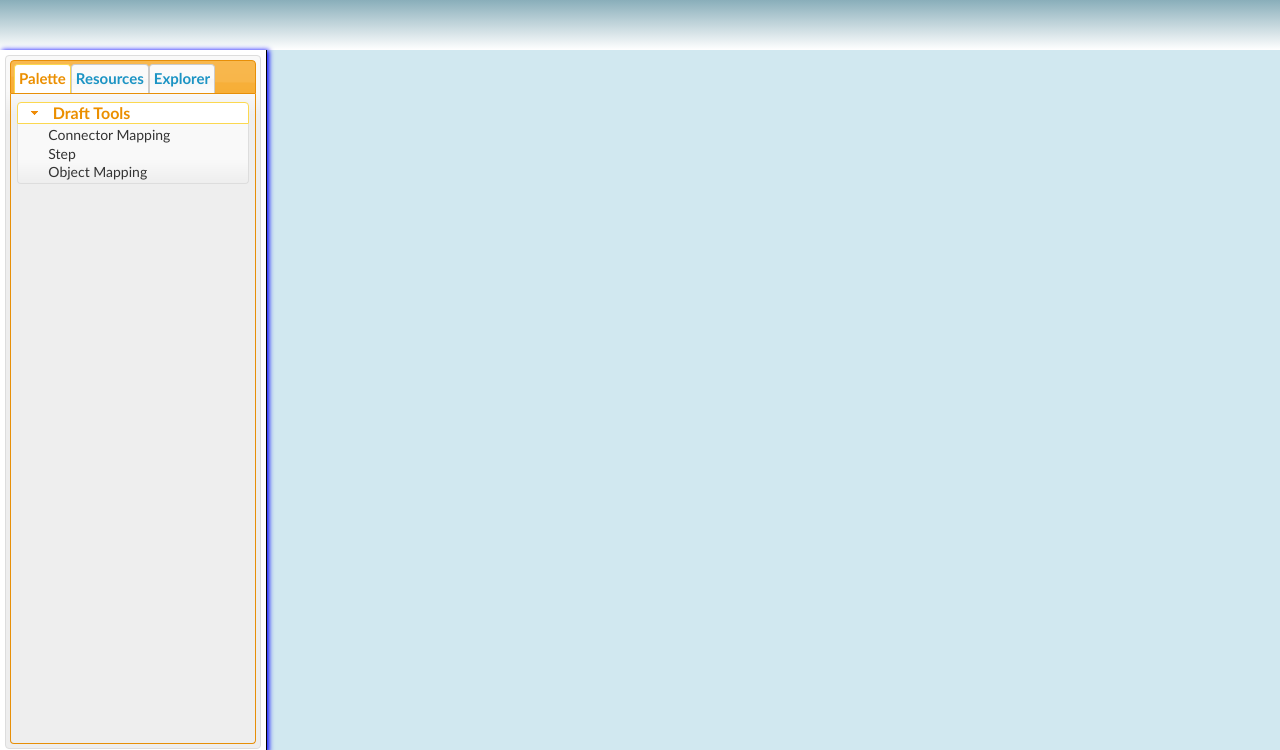
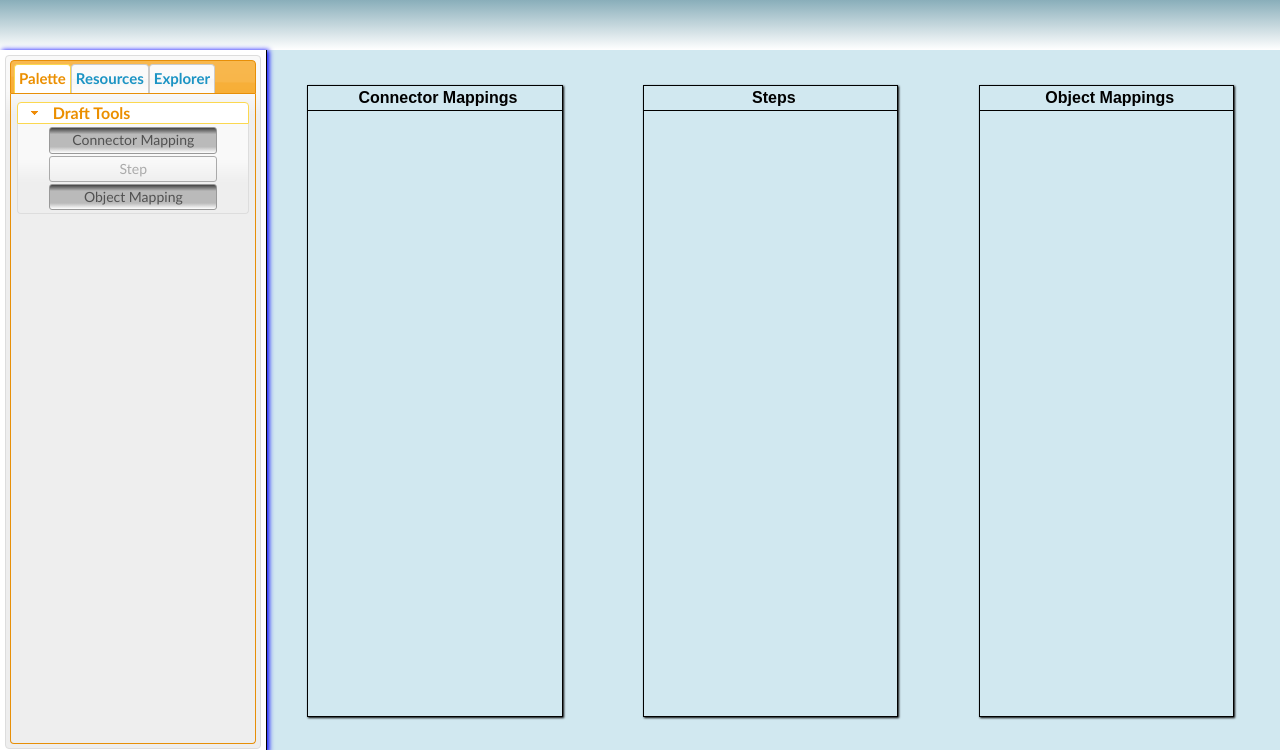
Before and after one commit to vaibhawraj/JCoMapper, a plain HTML site: page index.html in a window 1280 px wide. Shown: the part 50-800 px from the top of the page. Drawn offline with Linux system fonts and the light colour scheme.

Commit message:
Canvas Outline Desiged & Initial Drag-Drop feature added

```diff
--- a/css/canvas.css
+++ b/css/canvas.css
@@ -0,0 +1,51 @@
+
+.canvas {
+	float:left;
+	background:#D1E8F0;
+	height:100%;
+	content:" ";
+}
+
+.canvas_panels {
+	position:relative;
+	display:inline-block;
+	top:50%;
+	float:left;
+	margin-left:10px;
+	margin-right:10px;
+	height:90%;
+	min-width:200px;
+	width:25%;
+	border:solid 1px black;
+	box-shadow:1px 1px 2px 0px black;
+	content:" ";
+	overflow:hidden;
+	display: -webkit-flex;
+}
+
+h3.canvas_panel_heading {
+	position:absolute;
+	width:100%;
+	margin:0px;
+	font-size:16px;
+	padding:3px;
+	text-align:center;
+	border-bottom:1px solid black;
+}
+
+.canvas_panel_content {
+	margin-top:24px;
+	color:blue;
+	font-size:50px;
+	-webkit-flex: 1;
+	flex:1;
+	overflow-y:auto;
+	content:" ";
+}
+
+.canvas_dropzone {
+	box-shadow:0px 0px 5px 2px orange;
+}
+.canvas_dropaccept {
+	box-shadow:0px 0px 5px 2px green;
+}
--- /dev/null
+++ b/css/leftpanel.css
@@ -0,0 +1,28 @@
+/* Draft Tools */
+
+.draft_tool {
+	display:inline-block;
+	padding-top:3px;
+	padding-bottom:3px;
+	width:98%;
+	color:#515151;
+	text-align:center;
+	border-radius:3px;
+	cursor:pointer;
+	margin:1px;
+	border:solid 1px #999999;
+}
+.draft_tool_enable:hover {
+	border:solid 1px #000000;
+	color:#121212;
+}
+.draft_tool_enable {
+	border:solid 1px #999999;
+	color:#515151;
+	background:linear-gradient( #424242,#BABABA,#BABABA,#BABABA,#FFFFFF );
+}
+.draft_tool_disable {
+	border:solid 1px #AAAAAA;
+	color:#AAAAAA;
+	cursor:default;
+}
--- a/css/style.css
+++ b/css/style.css
@@ -41,19 +41,7 @@
 #tools {
 	overflow-y:scroll;
 }
-.ui-accordion {
-	user-select:none;
-}
-.ui-accordion .ui-accordion-header {
-	padding-top:0px;
-	padding-bottom:0px;
-	font-size:16px;
-}
-.ui-accordion .ui-accordion-content {
-	padding-top:2px;
-	padding-bottom:2px;
-	font-size:14px;
-}
+
 
 .sobject {
 	cursor:pointer;
@@ -63,32 +51,3 @@
 	border:1px solid black;
 	padding:5px;
 }
-
-.canvas {
-	float:left;
-	background:#D1E8F0;
-	height:100%;
-	content:" ";
-}
-.ui-tabs .ui-tabs-nav {
-	border-bottom-left-radius: 0px;
-	border-bottom-right-radius: 0px;
-}
-.ui-tabs .ui-tabs-nav li{
-	padding-top:1px;
-	padding-bottom:1px;
-	margin:0px;
-
-}
-.ui-tabs .ui-tabs-nav .ui-tabs-anchor {
-	padding:3px 4px 3px 4px;
-	font-size:15px;
-}
-.ui-tabs .ui-tabs-panel {
-	border:1px solid #e78f08;
-	border-top:none;
-	padding:6px;
-}
-.ui-tabs {
-
-}
--- a/index.html
+++ b/index.html
@@ -1,9 +1,11 @@
+<!DOCTYPE html>
 <html>
 	<head>
 		<link href="css/normalize.css" rel="stylesheet">
 		<link href="css/layout.css" rel="stylesheet">
 		<link href="lib/jquery-ui/jquery-ui.css" rel="stylesheet">
 		<link href="css/style.css" rel="stylesheet">
+		<link href="css/leftpanel.css" rel="stylesheet">
 		<link href="css/canvas.css" rel="stylesheet">
 		<link href="css/jquery-ui-extns.css" rel="stylesheet">
 		<script src="lib/jquery/jquery.js"></script>
@@ -27,9 +29,9 @@
 									<div>
 										<h6>Draft Tools</h6>
 										<div>
-											<span class="">Connector Mapping</span><br>
-											<span class="">Step</span><br>
-											<span class="">Object Mapping</span><br>
+											<span class="draft_tool draft_cm draft_tool_enable">Connector Mapping</span><br>
+											<span class="draft_tool draft_st draft_tool_disable">Step</span><br>
+											<span class="draft_tool draft_om draft_tool_enable">Object Mapping</span><br>
 										</div>
 									</div>
 								</div>
@@ -83,9 +85,18 @@
 
 					</div>
 					<div class="canvas">
-						<div id="connector_mappings" class="canvas_panels"></div>
-						<div id="steps" class="canvas_panels"></div>
-						<div id="object_mappings" class="canvas_panels"></div>
+						<div id="connector_mappings" class="canvas_panels">
+							<h3 class="canvas_panel_heading">Connector Mappings</h3>
+							<div class="canvas_panel_content"></div>
+						</div>
+						<div id="steps" class="canvas_panels">
+							<h3 class="canvas_panel_heading">Steps</h3>
+							<div class="canvas_panel_content"></div>
+						</div>
+						<div id="object_mappings" class="canvas_panels">
+							<h3 class="canvas_panel_heading">Object Mappings</h3>
+							<div class="canvas_panel_content"></div>
+						</div>
 					</div>
 					<div class="right_pane"></div>
 				</div>
@@ -97,24 +108,9 @@
 		$("#draft  > div").accordion({header:"h6",collapsible:true});
 		$("#create  > div").accordion({header:"h6",collapsible:true});
 		$("#tabs").tabs({heightStyle:"fill"});
-		$(".sobject").draggable({
-			cursor:"pointer",
-			appendTo:"body",
-			scope:"t",
-			helper:function(){
-				var elem = $("<div></div>");
-				elem.addClass("sobject-dragged");
-				elem.html($(this).html());
-				return elem;
-			}
-		});
 		$(window).resize(responsiveSize);
 		responsiveSize();
-		$(".canvas").droppable({
-			 accept:".sobject",
-			 scope:"t",
-			 drop:function(elem){$(this).html("added" + $(elem.toElement).html())}
-		});
+		dragdrop.init($);
 	});
 
 	function responsiveSize(){
@@ -122,6 +118,13 @@
 		$(".canvas").css("width",$(document).width() - $(".left_pane").outerWidth());
 		$(".main").css("height",$(document).height()-100);
 		$("#tabs").tabs("refresh");
+		var sidemargin = ($(".canvas").width() - ($(".canvas_panels").width()+4)*3)/6;
+		$(".canvas_panels").css({
+			"margin-top":-($(".canvas_panels").height()/2),
+			"margin-left":sidemargin,
+			"margin-right":sidemargin
+		});
 	}
 	</script>
+	<script src="js/dragdrop.js"></script>
 </html>
--- /dev/null
+++ b/js/dragdrop.js
@@ -0,0 +1,79 @@
+var dragdrop = {init:function($){
+		/* Draft Tools */
+		$(".draft_cm").draggable({
+			cursor:"pointer",
+			helper:this.dummy,
+			scope:"draft_cm"
+		});
+		$(".draft_st").draggable({
+			cursor:"pointer",
+			helper:this.dummy,
+			scope:"draft_st"
+		});
+		$(".draft_om").draggable({
+			cursor:"pointer",
+			helper:this.dummy,
+			scope:"draft_om"
+		});
+		$("#connector_mappings").droppable({
+			scope:"draft_cm",
+			activeClass: "canvas_dropzone",
+			hoverClass:"canvas_dropaccept",
+			drop:function(event,ui){
+				console.log(ui)
+				$(this).children("div").html(
+					$(this).children("div").html() +
+					ui.helper.html() + "<br>"
+					);
+			}
+		});
+		$("#steps").droppable({
+			scope:"draft_st",
+			activeClass: "canvas_dropzone",
+			hoverClass:"canvas_dropaccept",
+			drop:function(event,ui){
+				console.log(ui)
+				$(this).children("div").html(
+					$(this).children("div").html() +
+					ui.helper.html() + "<br>"
+					);
+			}
+		});
+		$("#object_mappings").droppable({
+			scope:"draft_om",
+			activeClass: "canvas_dropzone",
+			hoverClass:"canvas_dropaccept",
+			drop:function(event,ui){
+				console.log(ui)
+				$(this).children("div").html(
+					$(this).children("div").html() +
+					ui.helper.html() + "<br>"
+					);
+			}
+		});
+		/*$(".sobject").draggable({
+			cursor:"pointer",
+			appendTo:"body",
+			scope:"t",
+			helper:function(){
+				var elem = $("<div></div>");
+				elem.addClass("sobject-dragged");
+				elem.html($(this).html());
+				return elem;
+			}
+		});
+
+		$(".canvas").droppable({
+			 accept:".sobject",
+			 scope:"t",
+			 drop:function(elem){$(this).html("added" + $(elem.toElement).html())}
+		});*/
+	},
+	dummy:function(){
+		var ele = $("<div></div>");
+		ele.html($(this).html());
+		ele.addClass("draft_tool");
+		return ele;
+	}
+
+};
```
